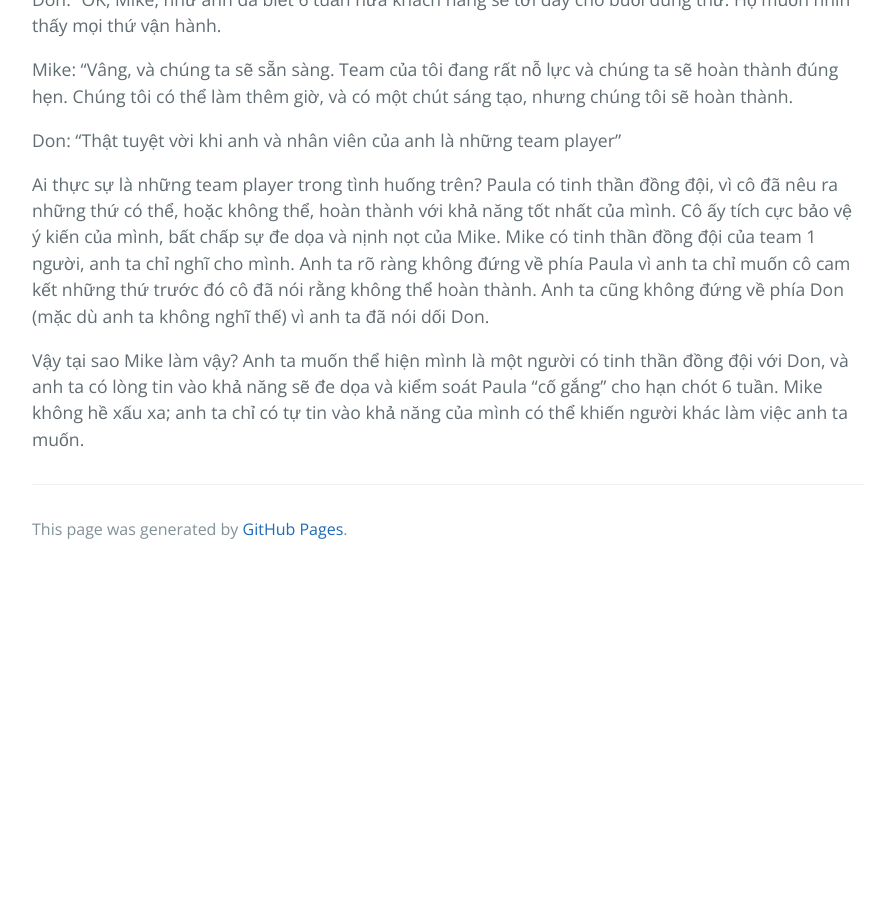
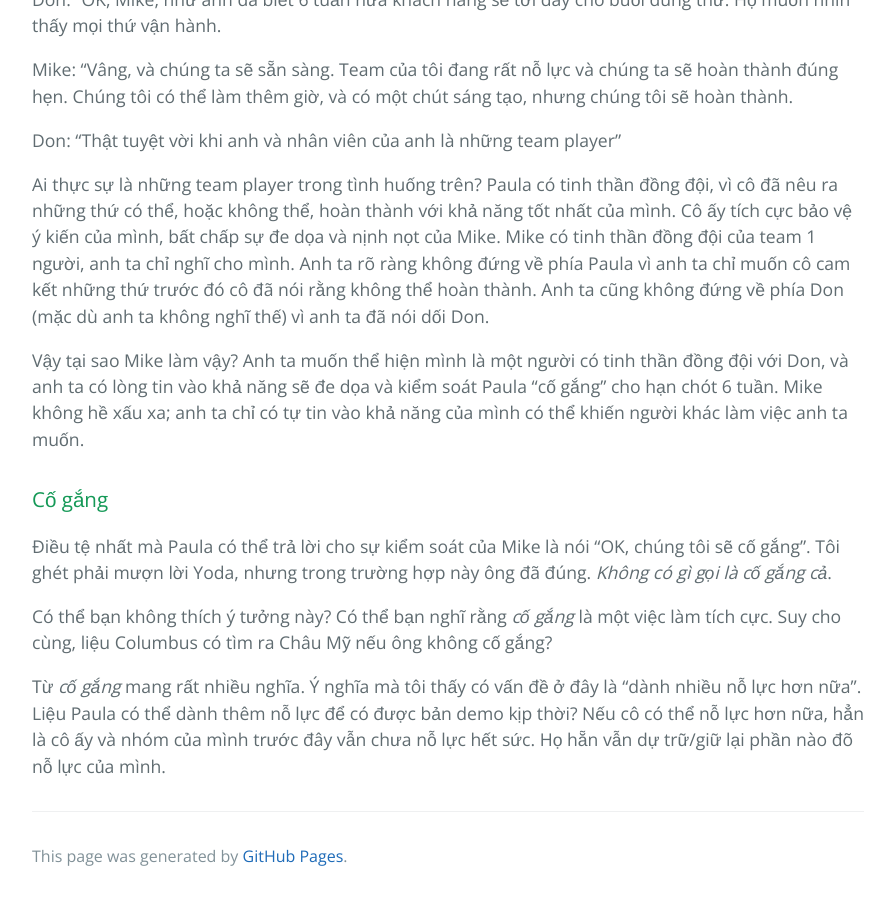
Before and after one commit to HaiBV/haibv.github.io, a Jekyll site: the page built from clean-coder/chapter-2-saying-no.md, in a window 1280 px wide and 900 px high, scrolled down 7326 px. Shown: the whole window, without its empty margins (192-1086 px from the left). Built offline with Jekyll 4.4.1, drawn with Linux system fonts in a browser that asks for light colours; our own code applies the rules of GitHub Pages for plain Markdown files; before the commit the page ends 7899 px from its top, so only the background shows below that.

Commit message:
Book - The Clean Coder - Chapter 2 - Saying No

```diff
--- a/clean-coder/chapter-2-saying-no.md
+++ b/clean-coder/chapter-2-saying-no.md
@@ -196,3 +196,11 @@ Don: "Thật tuyệt vời khi anh và nhân viên của anh là những team pl
 Ai thực sự là những team player trong tình huống trên? Paula có tinh thần đồng đội, vì cô đã nêu ra những thứ có thể, hoặc không thể, hoàn thành với khả năng tốt nhất của mình. Cô ấy tích cực bảo vệ ý kiến của mình, bất chấp sự đe dọa và nịnh nọt của Mike. Mike có tinh thần đồng đội của team 1 người, anh ta chỉ nghĩ cho mình. Anh ta rõ ràng không đứng về phía Paula vì anh ta chỉ muốn cô cam kết những thứ trước đó cô đã nói rằng không thể hoàn thành. Anh ta cũng không đứng về phía Don (mặc dù anh ta không nghĩ thế) vì anh ta đã nói dối Don.
 
 Vậy tại sao Mike làm vậy? Anh ta muốn thể hiện mình là một người có tinh thần đồng đội với Don, và anh ta có lòng tin vào khả năng sẽ đe dọa và kiểm soát Paula "cố gắng" cho hạn chót 6 tuần. Mike không hề xấu xa; anh ta chỉ có tự tin vào khả năng của mình có thể khiến người khác làm việc anh ta muốn.
+
+### Cố gắng
+
+Điều tệ nhất mà Paula có thể trả lời cho sự kiểm soát của Mike là nói "OK, chúng tôi sẽ cố gắng". Tôi ghét phải mượn lời Yoda, nhưng trong trường hợp này ông đã đúng. _Không có gì gọi là cố gắng cả_.
+
+Có thể bạn không thích ý tưởng này? Có thể bạn nghĩ rằng _cố gắng_ là một việc làm tích cực. Suy cho cùng, liệu Columbus có tìm ra Châu Mỹ nếu ông không cố gắng?
+
+Từ _cố gắng_ mang rất nhiều nghĩa. Ý nghĩa mà tôi thấy có vấn đề ở đây là "dành nhiều nỗ lực hơn nữa". Liệu Paula có thể dành thêm nỗ lực để có được bản demo kịp thời? Nếu cô có thể nỗ lực hơn nữa, hẳn là cô ấy và nhóm của mình trước đây vẫn chưa nỗ lực hết sức. Họ hẵn vẫn dự trữ/giữ lại phần nào đõ nỗ lực của mình.
```
